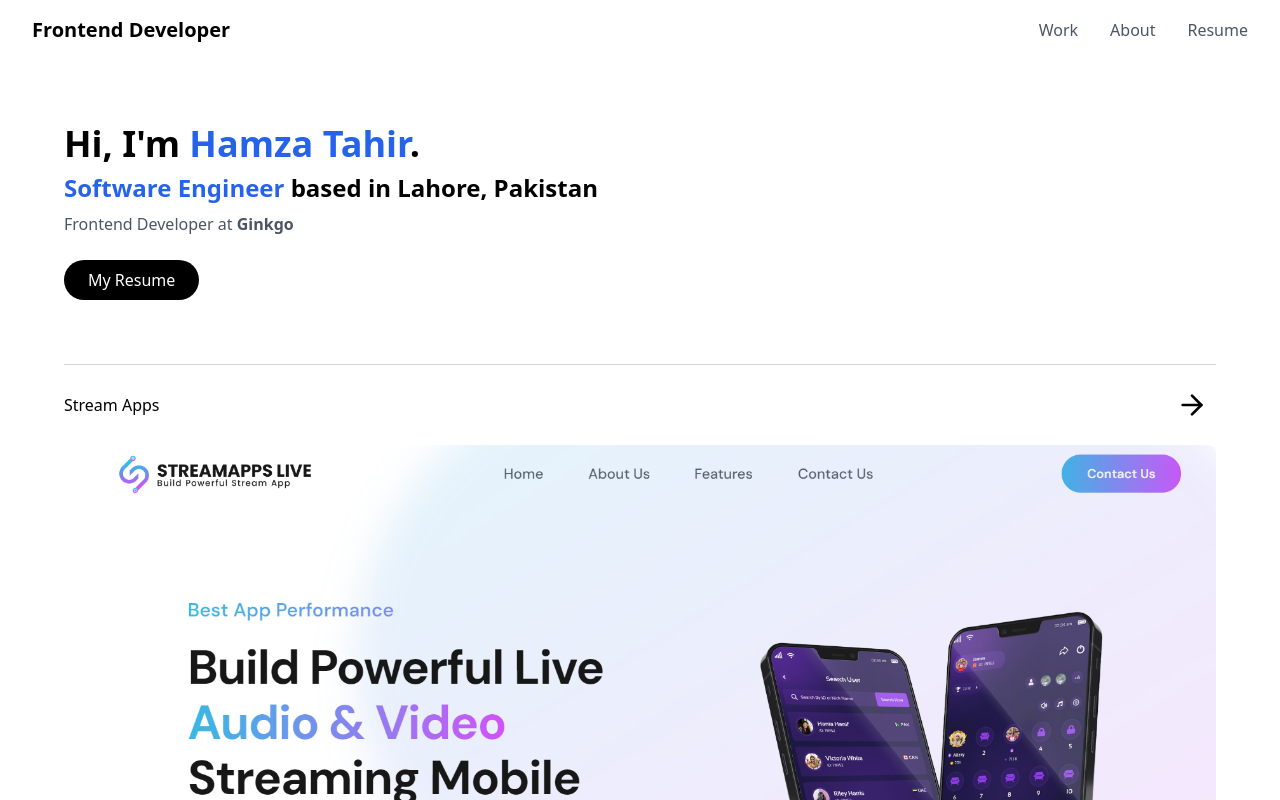
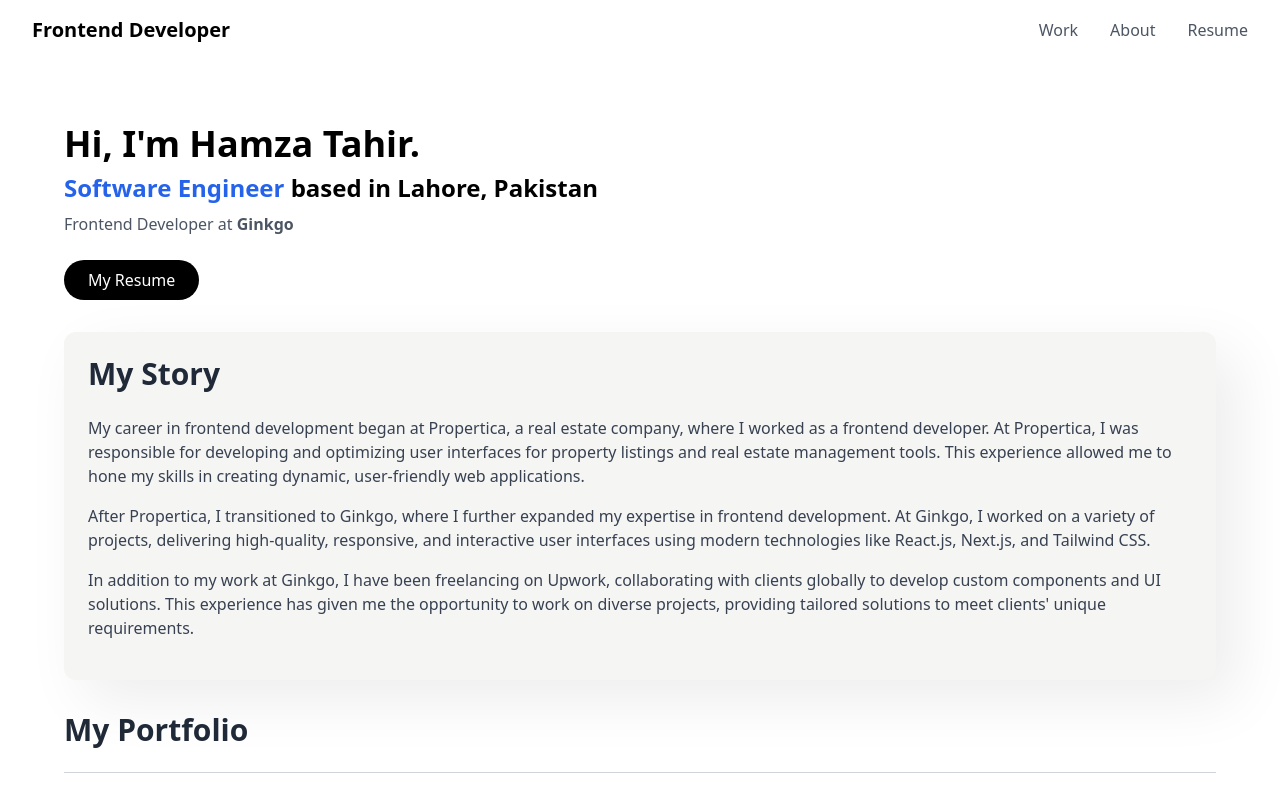
Before and after one commit to 1hamza-bit/portfolio, a Next.js app: page / in a window 1280 px wide. Shown: the top 800 px of the page. Built offline with nearby package versions, Linux system fonts and the light colour scheme.

Commit message:
my story

```diff
--- /dev/null
+++ b/src/components/MyStory.js
@@ -0,0 +1,34 @@
+// components/MyStory.js
+const MyStory = () => {
+    return (
+      <section className="bg-stone-100 py-6 mt-8 rounded-xl shadoww">
+        <div className="container  flex flex-col md:flex-row items-center">
+          {/* Text Section */}
+          <div className="w-full md:w-3/3 px-6">
+            <h2 className="text-3xl font-bold text-gray-800 mb-6">My Story</h2>
+            <p className="text-md text-gray-700 mb-4">
+              My career in frontend development began at Propertica, a real estate company, where I worked as a frontend developer. At Propertica, I was responsible for developing and optimizing user interfaces for property listings and real estate management tools. This experience allowed me to hone my skills in creating dynamic, user-friendly web applications.
+            </p>
+            <p className="text-md text-gray-700 mb-4">
+              After Propertica, I transitioned to Ginkgo, where I further expanded my expertise in frontend development. At Ginkgo, I worked on a variety of projects, delivering high-quality, responsive, and interactive user interfaces using modern technologies like React.js, Next.js, and Tailwind CSS.
+            </p>
+            <p className="text-md text-gray-700 mb-4">
+              In addition to my work at Ginkgo, I have been freelancing on Upwork, collaborating with clients globally to develop custom components and UI solutions. This experience has given me the opportunity to work on diverse projects, providing tailored solutions to meet clients' unique requirements.
+            </p>
+
+          </div>
+
+          {/* Image Section */}
+          {/* <div className="w-full md:w-1/3 px-6 mt-8 md:mt-0">
+            <img
+              src="https://example.com/path-to-your-skateboard-image.jpg"
+              alt="Skateboard"
+              className="rounded-lg shadow-md"
+            />
+          </div> */}
+        </div>
+      </section>
+    );
+  };
+
+  export default MyStory;
--- a/src/pages/index.js
+++ b/src/pages/index.js
@@ -3,6 +3,7 @@ import { Inter } from "next/font/google";
 import Header from "@/components/header";
 import { ArrowRight } from "lucide-react";
 import Link from "next/link";
+import MyStory from "@/components/MyStory";
 
 const inter = Inter({ subsets: ["latin"] });
 
@@ -49,10 +50,10 @@ export default function Home() {
   return (
     <div>
       <Header />
-      <main className="px-16 py-16">
+      <main className="px-4 py-4  md:px-16 md:py-16">
         <section className="">
           <h1 className="text-4xl font-bold">
-            Hi, I'm <span className="text-blue-600">Hamza Tahir</span>.
+            Hi, I'm <span className="">Hamza Tahir</span>.
           </h1>
           <h2 className="text-2xl font-semibold mt-2">
             <span className="text-blue-600">Software Engineer</span> based in Lahore, Pakistan
@@ -70,17 +71,21 @@ export default function Home() {
             </button>
           </a>
         </section>
+        <MyStory />
 
-        <section className="mt-16 space-y-12">
+        <h2 className="text-3xl font-bold text-gray-800 mb-6 mt-8">My Portfolio</h2>
+
+
+        <section className="mt-4 space-y-12">
           {projects.map((project, index) => (
             <div key={project.id} className="space-y-4">
 
               <div className="flex items-center space-x-4">
-                <div className="flex-1 border-t border-gray-300"></div>
+                <div className="flex-1 border-b border-gray-300"></div>
               </div>
 
               <div className="flex items-center space-x-4">
-                <div className="flex-1">
+                <div className="flex-1 text-lg font-semibold">
                   {project.title}
                 </div>
                 <div className="w-12 h-12 flex items-center justify-center rounded-full ">
--- a/src/styles/globals.css
+++ b/src/styles/globals.css
@@ -26,3 +26,8 @@ body {
     text-wrap: balance;
   }
 }
+
+.shadoww{
+  box-shadow:  20px 20px 60px #ededed,
+             -20px -20px 60px #ffffff;
+}
```
